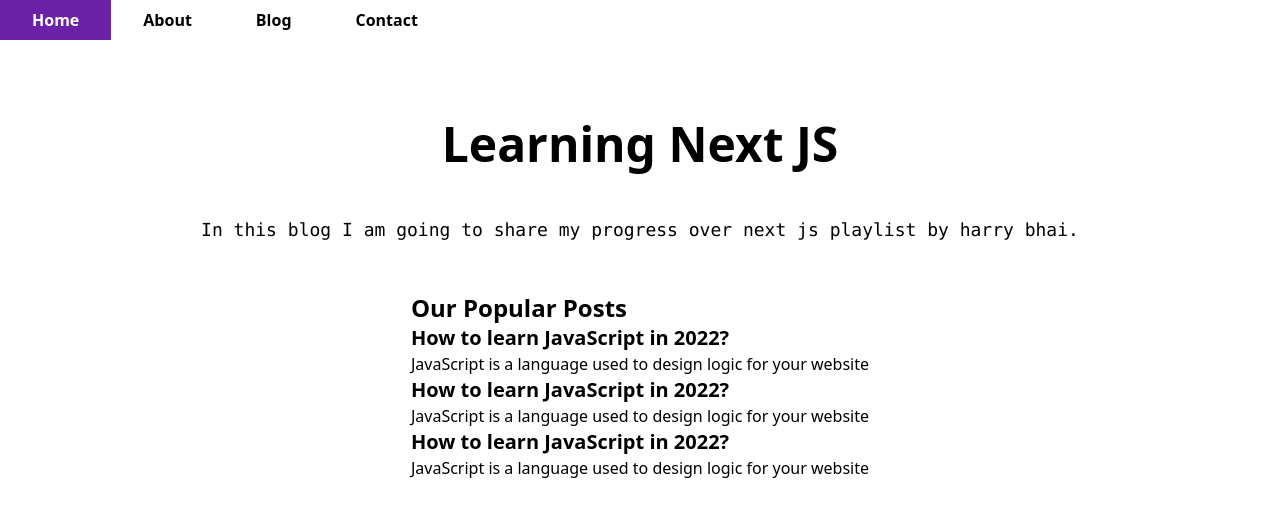
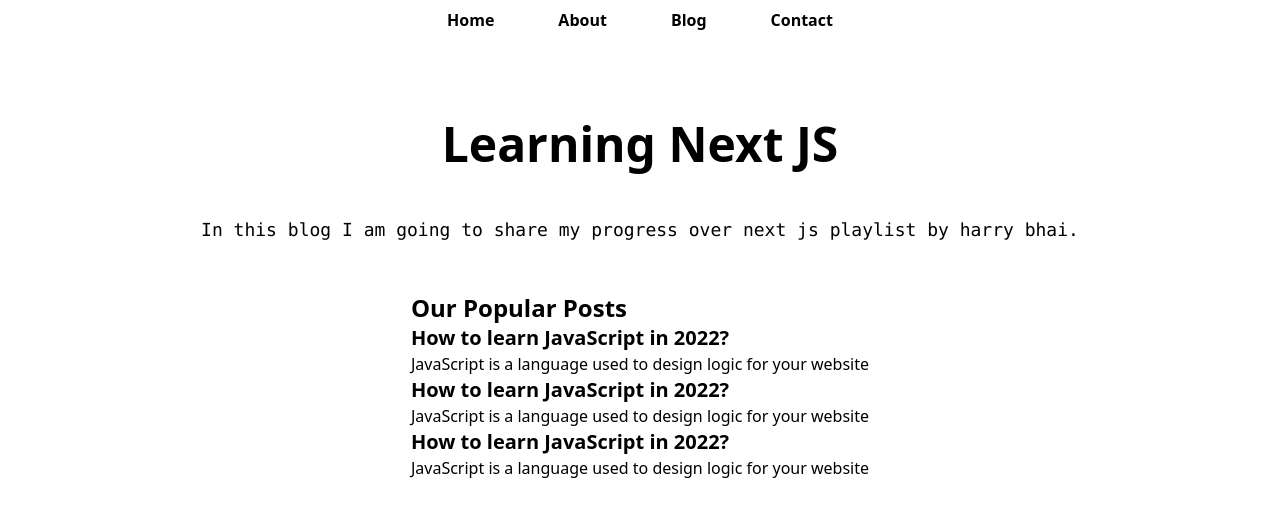
Before and after one commit to themubalion/Learning-Next-JS, a Next.js app: page / in a window 1280 px wide. Shown: the top 516 px of the page. Built offline with nearby package versions, Linux system fonts and the light colour scheme.

Commit message:
chnaged Navbar scope to global

```diff
--- /dev/null
+++ b/components/Navbar.jsx
@@ -0,0 +1,43 @@
+import React from 'react'
+import Link from 'next/link'
+
+function Navbar() {
+  return (
+    <div className='flex justify-center'>
+        <nav className=' flex justify-center'>
+        <ul className='flex justify-start w-full font-bold text-center '>
+          <Link href="./">
+            <a>
+            <li className='py-2 px-8 hover:bg-purple-800 hover:text-white' >
+              Home
+            </li>
+            </a>
+          </Link>
+          <Link href="./about">
+            <a>
+            <li className=' py-2 px-8 hover:bg-purple-800 hover:text-white' >
+              About
+            </li>
+            </a>
+          </Link>
+          <Link href="./blog">
+            <a>
+          <li className=' py-2 px-8 hover:bg-purple-800 hover:text-white' >
+            Blog
+          </li>
+            </a>
+          </Link>
+          <Link href="./contact">
+            <a>
+          <li className=' py-2 px-8 hover:bg-purple-800 hover:text-white' >
+            Contact
+          </li>
+            </a>
+          </Link>
+        </ul>
+      </nav>
+    </div>
+  )
+}
+
+export default Navbar
--- a/pages/_app.js
+++ b/pages/_app.js
@@ -1,7 +1,13 @@
+import Navbar from '../components/Navbar'
 import '../styles/globals.css'
 
 function MyApp({ Component, pageProps }) {
-  return <Component {...pageProps} />
+  return (
+    <>
+    <Navbar/>
+  <Component {...pageProps} />
+    </>
+  )
 }
 
 export default MyApp
--- a/pages/about.jsx
+++ b/pages/about.jsx
@@ -3,9 +3,12 @@ import React from 'react'
 function about() {
     return (
         <div>
-            <h1>
+            <div className='text-center'>
+            <h1 className='font-bold text-4xl text-center'>
                 This is an about page
             </h1>
+            <p>This is the about page of the project named hunting coder for my first project of next js</p>
+            </div>
         </div>
     )
 }
--- a/pages/index.js
+++ b/pages/index.js
@@ -11,39 +11,6 @@ export default function Home() {
         <meta name="description" content="Generated by create next app" />
         <link rel="icon" href="/favicon.ico" />
       </Head>
-
-      <nav className=' flex justify-center'>
-        <ul className='flex justify-start w-full font-bold text-center '>
-          <Link href="./">
-            <a>
-            <li className='py-2 px-8 hover:bg-purple-800 hover:text-white' >
-              Home
-            </li>
-            </a>
-          </Link>
-          <Link href="./about">
-            <a>
-            <li className=' py-2 px-8 hover:bg-purple-800 hover:text-white' >
-              About
-            </li>
-            </a>
-          </Link>
-          <Link href="./blog">
-            <a>
-          <li className=' py-2 px-8 hover:bg-purple-800 hover:text-white' >
-            Blog
-          </li>
-            </a>
-          </Link>
-          <Link href="./contact">
-            <a>
-          <li className=' py-2 px-8 hover:bg-purple-800 hover:text-white' >
-            Contact
-          </li>
-            </a>
-          </Link>
-        </ul>
-      </nav>
 
       <div className='flex justify-center'>
         <main className='max-w-[95vw]'>
```
